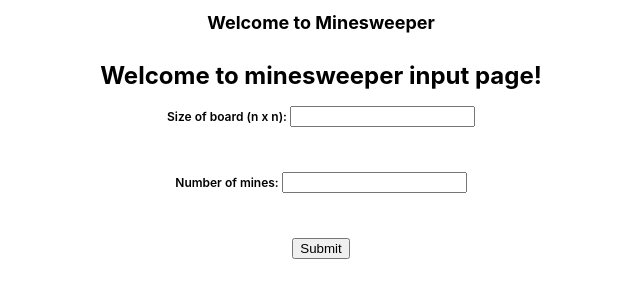
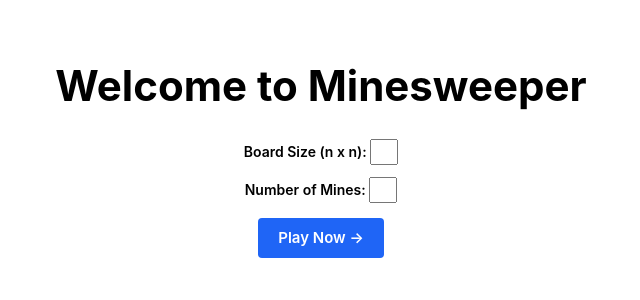
Before and after one commit to diegobalvin/Minesweeper, a React (Create React App) app: page / in a window 1280 px wide. Shown: the top 300 px of the page, without its empty margins (319-959 px from the left). Built offline with nearby package versions, Linux system fonts and the light colour scheme.

Commit message:
Minimalist UX, echoing Descript

```diff
--- a/src/App.css
+++ b/src/App.css
@@ -1,21 +1,11 @@
 .App {
   text-align: center;
-}
-
-.App-logo {
-  animation: App-logo-spin infinite 20s linear;
-  height: 80px;
-}
-
-.App-header {
-  background-color: #222;
-  height: 3em;
-  padding: 20px;
-  color: white;
+  margin-top: 5em;
 }
 
 .App-title {
-  font-size: 1.5em;
+  font-size: 2.5em;
+  margin-bottom: 1.8em;
 }
 
 .App-intro {
@@ -27,7 +17,7 @@
   to { transform: rotate(360deg); }
 }
 
-.game-board {
+div .game-board {
   margin-left: auto;
   margin-right: auto;
   display: table-cell;
@@ -77,9 +67,14 @@ button:focus {
   color: rgb(31, 32, 65);
 }
 
+h1 {
+  font-size: 3.5em;
+  color: black;
+}
+
 .square {
   background: #ffffff;
-  border: 1px solid #999;
+  border: 1px solid rgb(170, 170, 170);
   float: left;
   font-size: 24px;
   line-height: 34px;
@@ -97,7 +92,7 @@ button:focus {
 }
 
 .square:hover {
-  background-color: lightcyan;
+  background-color: rgb(238, 240, 241);
 }
 
 .game {
--- a/src/App.tsx
+++ b/src/App.tsx
@@ -49,32 +49,31 @@ class App extends React.Component<{}, AppState> {
     if (this.state.boardSize === undefined) {
       toRender = (
         <div>
-          <h1>Welcome to minesweeper input page!</h1>
+          <h1>Welcome to Minesweeper</h1>
           <Input updateInputs={this.updateInputs} />
         </div>
       );
     } else if (!this.state.game.exploded) {
       toRender = (
-        <Board
-          game={this.state.game}
-          onClick={(cell: Cell) => this.onClick(cell)}
-        />
+        <div className="game">
+          <Board
+            game={this.state.game}
+            onClick={(cell: Cell) => this.onClick(cell)}
+          />
+          <h1 className="App-title">{"Whatever you do, don't blow up"}</h1>
+        </div>
       );
     } else {
       toRender = (
         <div>
-          <h1 key={0}>Game Over. Play again?</h1>
+          <h1 key={0}>Yikes. You blew up</h1>
+          <h2>Play again?</h2>
           <Input updateInputs={this.updateInputs} key={1} />
         </div>
       );
     }
 
-    return (
-      <div className="App">
-        <h1 className="App-title">{"Welcome to Minesweeper"}</h1>
-        <div className="game">{toRender}</div>
-      </div>
-    );
+    return <div className="App">{toRender}</div>;
   }
 }
 
--- a/src/function.ts
+++ b/src/function.ts
@@ -2,6 +2,9 @@ import { Cell, Position } from './cellclass';
 import { Game } from './gameclass';
 
 function initBoard(size: number, numMines: number): Game {
+    if (numMines > size * size) {
+        numMines = size * size
+    }
     const arr: number[] = []
     while(arr.length < numMines) {
         const r = Math.floor(Math.random() * Math.pow(size, 2));
--- /dev/null
+++ b/src/input.css
@@ -0,0 +1,50 @@
+body {
+    margin-left: 0;
+    margin-top: 15px;
+    font-family: apple-system;
+    font-size: 12px;
+    font-weight: 600;
+    height: 100%;
+}
+/*  <input id="boardSize" type="boardSize" name="boardSize" value=""> */
+
+input {
+    width: 20px;
+    height: 20px;
+    outline-width: 0.5px;
+    -webkit-tap-highlight-color: rgba(0, 0, 0, 0);
+    -webkit-tap-highlight-color: transparent;
+}
+
+label {
+    font-size: 14px;
+    text-align: right;
+}
+
+button[type=submit]:hover {
+    background-color: rgb(27, 92, 221);
+}
+
+button[type=submit] {
+    border: none;
+    -webkit-box-sizing: border-box;
+    box-sizing: border-box;
+    margin: 0;
+    outline: none;
+    -webkit-tap-highlight-color: transparent;
+    background-color: rgb(31, 101, 246);
+    -webkit-transition: all 0.1s ease-in-out;
+    -o-transition: all 0.1s ease-in-out;
+    transition: all 0.1s ease-in-out;
+    font-family: -apple-system, BlinkMacSystemFont, 'Segoe UI', Roboto, Oxygen-Sans, Ubuntu, Cantarell, 'Helvetica Neue', sans-serif;
+    font-size: 15px;
+    font-weight: 600;
+    line-height: 40px;
+    display: inline-block;
+    text-decoration: none;
+    color: white;
+    padding: 0 20px;
+    margin-bottom: 43px;
+    border-radius: 4px;
+    z-index: 2;
+}
--- a/src/input.tsx
+++ b/src/input.tsx
@@ -1,6 +1,7 @@
 import { Formik } from "formik";
 import * as React from "react";
 import * as Yup from "yup";
+import "./input.css";
 
 export interface InputProps {
   updateInputs: (boardSize: number, numMines: number) => void;
@@ -8,8 +9,6 @@ export interface InputProps {
 
 export class Input extends React.Component<InputProps> {
   public render() {
-    // TODO: pass prettier message
-    // TODO: validate less than n^2 (either solve yup or rewrite custom validation)
     const InputSchema = Yup.object().shape({
       boardSize: Yup.number()
         .positive()
@@ -23,7 +22,7 @@ export class Input extends React.Component<InputProps> {
         <Formik
           initialValues={{ boardSize: "", numMines: "" }}
           validationSchema={InputSchema}
-          onSubmit={(values, { setSubmitting }) => {
+          onSubmit={values => {
             // callback function pass submitted values upstream
             // boardSize should default to 6 if undefined at time of submit
             // TODO: move magic number to top level source of truth (pass down from app)
@@ -47,10 +46,9 @@ export class Input extends React.Component<InputProps> {
             handleBlur,
             handleSubmit,
             isSubmitting
-            /* and other goodies */
           }) => (
             <form onSubmit={handleSubmit}>
-              <label htmlFor="boardSize">Size of board (n x n): </label>
+              <label htmlFor="boardSize">Board Size (n x n): </label>
               <input
                 id="boardSize"
                 type="boardSize"
@@ -59,13 +57,10 @@ export class Input extends React.Component<InputProps> {
                 onBlur={handleBlur}
                 value={values.boardSize}
               />
-              <br />
-              <br />
+              <pre />
               {errors.boardSize && touched.boardSize && errors.boardSize}
-
-              <br />
-              <br />
-              <label htmlFor="numMines">Number of mines: </label>
+              <pre />
+              <label htmlFor="numMines">Number of Mines: </label>
               <input
                 id="numMines"
                 type="numMines"
@@ -75,12 +70,10 @@ export class Input extends React.Component<InputProps> {
                 value={values.numMines}
               />
               <br />
-              <br />
               {errors.numMines && touched.numMines && errors.numMines}
               <br />
-              <br />
               <button type="submit" disabled={isSubmitting}>
-                Submit
+                Play Now →
               </button>
             </form>
           )}
```
